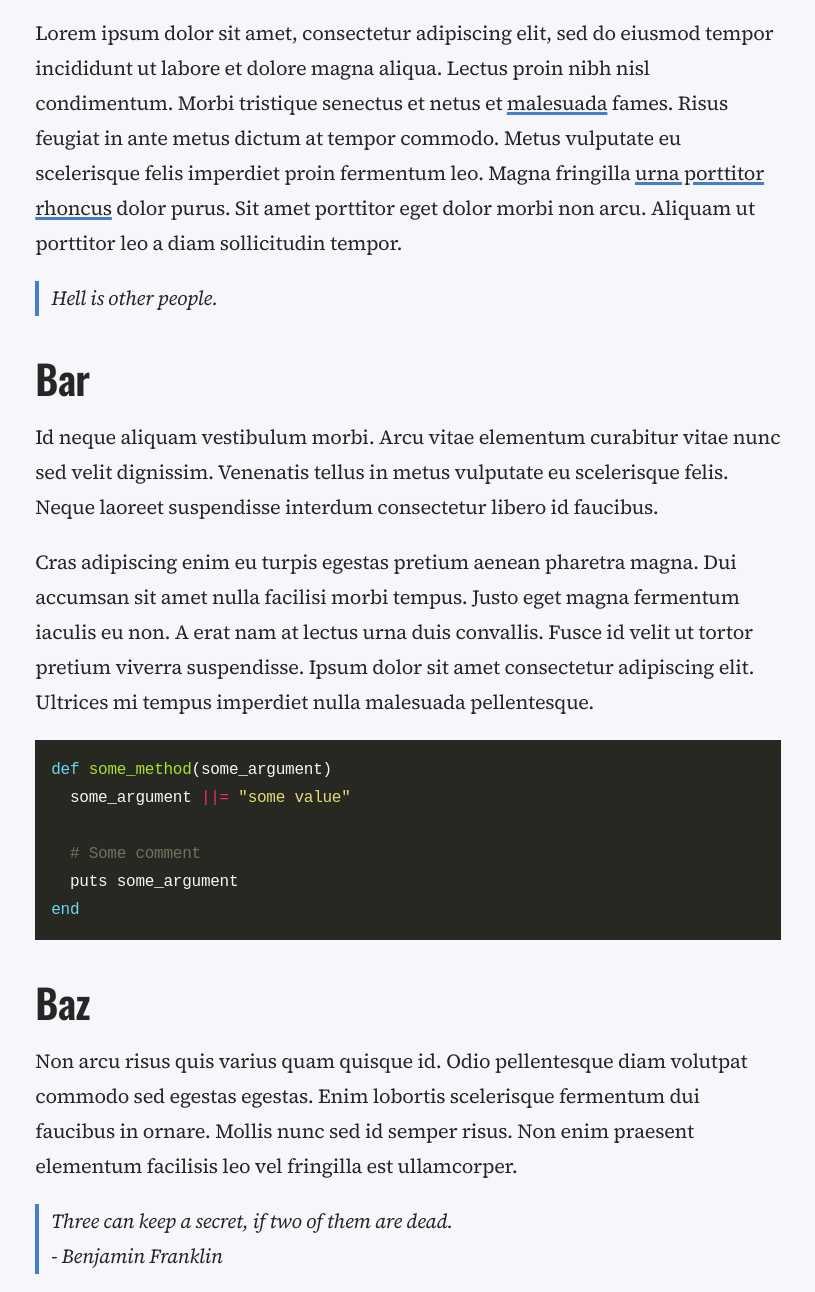
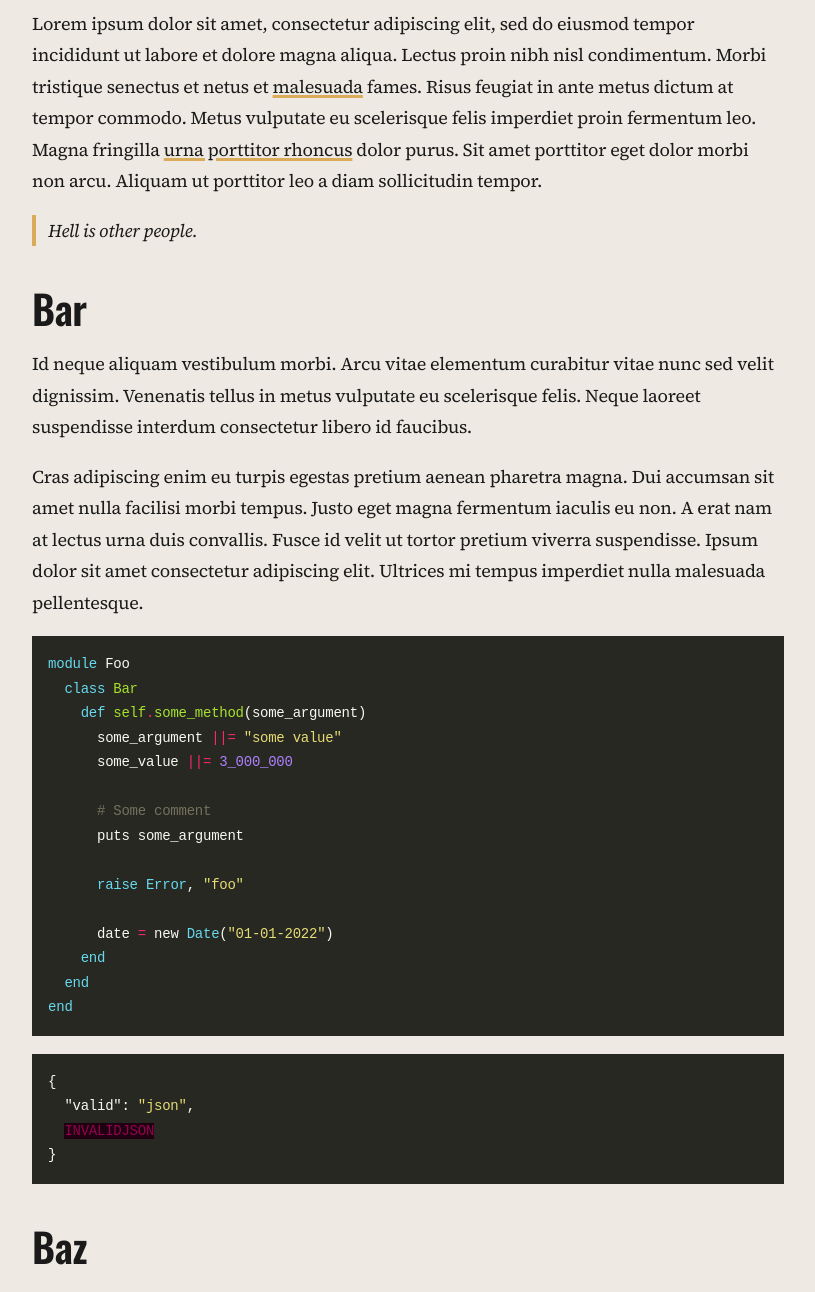
Before and after one commit to nickarora/nickarora.github.io, a Jekyll site: the page built from _app/_posts/2023-05-13-test-post.md, in a window 1280 px wide, cut to the strip 609-1901 px from the top of the page. Shown: the whole strip, without its empty margins (232-1047 px from the left). Built offline with Jekyll 4.4.1, drawn with Linux system fonts in a browser that asks for light colours.

Commit message:
Styles are updated

````diff
--- a/_app/_posts/2023-05-13-test-post.md
+++ b/_app/_posts/2023-05-13-test-post.md
@@ -17,12 +17,28 @@ Id neque aliquam vestibulum morbi. Arcu vitae elementum curabitur vitae nunc sed
 Cras adipiscing enim eu turpis egestas pretium aenean pharetra magna. Dui accumsan sit amet nulla facilisi morbi tempus. Justo eget magna fermentum iaculis eu non. A erat nam at lectus urna duis convallis. Fusce id velit ut tortor pretium viverra suspendisse. Ipsum dolor sit amet consectetur adipiscing elit. Ultrices mi tempus imperdiet nulla malesuada pellentesque.
 
 ```ruby
-def some_method(some_argument)
-  some_argument ||= "some value"
+module Foo
+  class Bar
+    def self.some_method(some_argument)
+      some_argument ||= "some value"
+      some_value ||= 3_000_000
 
-  # Some comment
-  puts some_argument
+      # Some comment
+      puts some_argument
+
+      raise Error, "foo"
+
+      date = new Date("01-01-2022")
+    end
+  end
 end
+```
+
+```json
+{
+  "valid": "json",
+  INVALIDJSON
+}
 ```
 
 ### Baz
--- a/_app/_sass/code-highlight.scss
+++ b/_app/_sass/code-highlight.scss
@@ -1,65 +1,84 @@
-.highlight pre { background-color: #272822; }
-.highlight .hll { background-color: #272822; }
-.highlight .c { color: #75715e } /* Comment */
-.highlight .err { color: #960050; background-color: #1e0010 } /* Error */
-.highlight .k { color: #66d9ef } /* Keyword */
-.highlight .l { color: #ae81ff } /* Literal */
-.highlight .n { color: #f8f8f2 } /* Name */
-.highlight .o { color: #f92672 } /* Operator */
-.highlight .p { color: #f8f8f2 } /* Punctuation */
-.highlight .cm { color: #75715e } /* Comment.Multiline */
-.highlight .cp { color: #75715e } /* Comment.Preproc */
-.highlight .c1 { color: #75715e } /* Comment.Single */
-.highlight .cs { color: #75715e } /* Comment.Special */
+:root {
+  --clr-code-background: #272822;
+  --clr-code-error: #960050;
+  --clr-code-background-error: #1e0010;
+  --clr-code-comment: #75715e;
+  --clr-code-constant: #66d9ef;
+  --clr-code-literal: #ae81ff;
+  --clr-code-name: #f8f8f2;
+  --clr-code-operator: #f92672;
+  --clr-code-date: #e6db74;
+  --clr-code-other: #a6e22e;
+}
+
+.highlight pre { background-color: var(--clr-code-background); }
+.highlight .hll { background-color: var(--clr-code-background); }
+.highlight .c { color: var(--clr-code-comment); } /* Comment */
+.highlight .k { color: var(--clr-code-constant); } /* Keyword */
+.highlight .l { color: var(--clr-code-literal); } /* Literal */
+.highlight .n { color: var(--clr-code-name); } /* Name */
+.highlight .o { color: var(--clr-code-operator); } /* Operator */
+.highlight .p { color: var(--clr-code-name); } /* Punctuation */
+.highlight .cm { color: var(--clr-code-comment); } /* Comment.Multiline */
+.highlight .cp { color: var(--clr-code-comment); } /* Comment.Preproc */
+.highlight .c1 { color: var(--clr-code-comment); } /* Comment.Single */
+.highlight .cs { color: var(--clr-code-comment); } /* Comment.Special */
 .highlight .ge { font-style: italic } /* Generic.Emph */
 .highlight .gs { font-weight: bold } /* Generic.Strong */
-.highlight .kc { color: #66d9ef } /* Keyword.Constant */
-.highlight .kd { color: #66d9ef } /* Keyword.Declaration */
-.highlight .kn { color: #f92672 } /* Keyword.Namespace */
-.highlight .kp { color: #66d9ef } /* Keyword.Pseudo */
-.highlight .kr { color: #66d9ef } /* Keyword.Reserved */
-.highlight .kt { color: #66d9ef } /* Keyword.Type */
-.highlight .ld { color: #e6db74 } /* Literal.Date */
-.highlight .m { color: #ae81ff } /* Literal.Number */
-.highlight .s { color: #e6db74 } /* Literal.String */
-.highlight .na { color: #a6e22e } /* Name.Attribute */
-.highlight .nb { color: #f8f8f2 } /* Name.Builtin */
-.highlight .nc { color: #a6e22e } /* Name.Class */
-.highlight .no { color: #66d9ef } /* Name.Constant */
-.highlight .nd { color: #a6e22e } /* Name.Decorator */
-.highlight .ni { color: #f8f8f2 } /* Name.Entity */
-.highlight .ne { color: #a6e22e } /* Name.Exception */
-.highlight .nf { color: #a6e22e } /* Name.Function */
-.highlight .nl { color: #f8f8f2 } /* Name.Label */
-.highlight .nn { color: #f8f8f2 } /* Name.Namespace */
-.highlight .nx { color: #a6e22e } /* Name.Other */
-.highlight .py { color: #f8f8f2 } /* Name.Property */
-.highlight .nt { color: #f92672 } /* Name.Tag */
-.highlight .nv { color: #f8f8f2 } /* Name.Variable */
-.highlight .ow { color: #f92672 } /* Operator.Word */
-.highlight .w { color: #f8f8f2 } /* Text.Whitespace */
-.highlight .mf { color: #ae81ff } /* Literal.Number.Float */
-.highlight .mh { color: #ae81ff } /* Literal.Number.Hex */
-.highlight .mi { color: #ae81ff } /* Literal.Number.Integer */
-.highlight .mo { color: #ae81ff } /* Literal.Number.Oct */
-.highlight .sb { color: #e6db74 } /* Literal.String.Backtick */
-.highlight .sc { color: #e6db74 } /* Literal.String.Char */
-.highlight .sd { color: #e6db74 } /* Literal.String.Doc */
-.highlight .s2 { color: #e6db74 } /* Literal.String.Double */
-.highlight .se { color: #ae81ff } /* Literal.String.Escape */
-.highlight .sh { color: #e6db74 } /* Literal.String.Heredoc */
-.highlight .si { color: #e6db74 } /* Literal.String.Interpol */
-.highlight .sx { color: #e6db74 } /* Literal.String.Other */
-.highlight .sr { color: #e6db74 } /* Literal.String.Regex */
-.highlight .s1 { color: #e6db74 } /* Literal.String.Single */
-.highlight .ss { color: #e6db74 } /* Literal.String.Symbol */
-.highlight .bp { color: #f8f8f2 } /* Name.Builtin.Pseudo */
-.highlight .vc { color: #f8f8f2 } /* Name.Variable.Class */
-.highlight .vg { color: #f8f8f2 } /* Name.Variable.Global */
-.highlight .vi { color: #f8f8f2 } /* Name.Variable.Instance */
-.highlight .il { color: #ae81ff } /* Literal.Number.Integer.Long */
+.highlight .kc { color: var(--clr-code-constant); } /* Keyword.Constant */
+.highlight .kd { color: var(--clr-code-constant); } /* Keyword.Declaration */
+.highlight .kn { color: var(--clr-code-operator); } /* Keyword.Namespace */
+.highlight .kp { color: var(--clr-code-constant); } /* Keyword.Pseudo */
+.highlight .kr { color: var(--clr-code-constant); } /* Keyword.Reserved */
+.highlight .kt { color: var(--clr-code-constant); } /* Keyword.Type */
+.highlight .ld { color: var(--clr-code-date); } /* Literal.Date */
+.highlight .m { color: var(--clr-code-literal); } /* Literal.Number */
+.highlight .s { color: var(--clr-code-date); } /* Literal.String */
+.highlight .na { color: var(--clr-code-other); } /* Name.Attribute */
+.highlight .nb { color: var(--clr-code-name); } /* Name.Builtin */
+.highlight .nc { color: var(--clr-code-other); } /* Name.Class */
+.highlight .no { color: var(--clr-code-constant); } /* Name.Constant */
+.highlight .nd { color: var(--clr-code-other); } /* Name.Decorator */
+.highlight .ni { color: var(--clr-code-name); } /* Name.Entity */
+.highlight .ne { color: var(--clr-code-other); } /* Name.Exception */
+.highlight .nf { color: var(--clr-code-other); } /* Name.Function */
+.highlight .nl { color: var(--clr-code-name); } /* Name.Label */
+.highlight .nn { color: var(--clr-code-name); } /* Name.Namespace */
+.highlight .nx { color: var(--clr-code-other); } /* Name.Other */
+.highlight .py { color: var(--clr-code-name); } /* Name.Property */
+.highlight .nt { color: var(--clr-code-operator); } /* Name.Tag */
+.highlight .nv { color: var(--clr-code-name); } /* Name.Variable */
+.highlight .ow { color: var(--clr-code-operator); } /* Operator.Word */
+.highlight .w { color: var(--clr-code-name); } /* Text.Whitespace */
+.highlight .mf { color: var(--clr-code-literal); } /* Literal.Number.Float */
+.highlight .mh { color: var(--clr-code-literal); } /* Literal.Number.Hex */
+.highlight .mi { color: var(--clr-code-literal); } /* Literal.Number.Integer */
+.highlight .mo { color: var(--clr-code-literal); } /* Literal.Number.Oct */
+.highlight .sb { color: var(--clr-code-date); } /* Literal.String.Backtick */
+.highlight .sc { color: var(--clr-code-date); } /* Literal.String.Char */
+.highlight .sd { color: var(--clr-code-date); } /* Literal.String.Doc */
+.highlight .s2 { color: var(--clr-code-date); } /* Literal.String.Double */
+.highlight .se { color: var(--clr-code-literal); } /* Literal.String.Escape */
+.highlight .sh { color: var(--clr-code-date); } /* Literal.String.Heredoc */
+.highlight .si { color: var(--clr-code-date); } /* Literal.String.Interpol */
+.highlight .sx { color: var(--clr-code-date); } /* Literal.String.Other */
+.highlight .sr { color: var(--clr-code-date); } /* Literal.String.Regex */
+.highlight .s1 { color: var(--clr-code-date); } /* Literal.String.Single */
+.highlight .ss { color: var(--clr-code-date); } /* Literal.String.Symbol */
+.highlight .bp { color: var(--clr-code-name); } /* Name.Builtin.Pseudo */
+.highlight .vc { color: var(--clr-code-name); } /* Name.Variable.Class */
+.highlight .vg { color: var(--clr-code-name); } /* Name.Variable.Global */
+.highlight .vi { color: var(--clr-code-name); } /* Name.Variable.Instance */
+.highlight .il { color: var(--clr-code-literal); } /* Literal.Number.Integer.Long */
+.highlight .gu { color: var(--clr-code-comment); } /* Generic.Subheading & Diff Unified/Comment? */
+.highlight .gd { color: var(--clr-code-operator); } /* Generic.Deleted & Diff Deleted */
+.highlight .gi { color: var(--clr-code-other); } /* Generic.Inserted & Diff Inserted */
 
-.highlight .gh { } /* Generic Heading & Diff Header */
-.highlight .gu { color: #75715e; } /* Generic.Subheading & Diff Unified/Comment? */
-.highlight .gd { color: #f92672; } /* Generic.Deleted & Diff Deleted */
-.highlight .gi { color: #a6e22e; } /* Generic.Inserted & Diff Inserted */
+/* Error */
+.highlight .err {
+  color: var(--clr-code-error);
+  background-color: var(--clr-code-background-error);
+}
+
+/* Generic Heading & Diff Header */
+// .highlight .gh {}
--- a/_app/_sass/layout.scss
+++ b/_app/_sass/layout.scss
@@ -1,22 +1,24 @@
 :root {
-  --clr-foreground: #262626;
-  --clr-background: #f5f7fa;
-  --clr-primary: #dde4ee;
-  --clr-accent: #467ece;
+  --clr-foreground: #1a1a1a;
+  --clr-background: #eee9e2;
+  --clr-primary: #e4d3b5;
+  --clr-accent: #daab5b;
 
   --ff-body: 'Source Serif 4', serif;
   --ff-header: 'Oswald', sans-serif;
-  --fs-1: 1rem;
-  --fs-2: 1.25rem;
+
+  --fs-1: 0.875rem;
+  --fs-2: 1.125rem;
   --fs-3: 2.5rem;
   --fs-4: 3rem;
   --fs-5: 4rem;
+
   --fw-1: 300;
   --fw-2: 400;
   --fw-3: 600;
 
   --flow-spacer: 1em;
-  --container-max-width: 75ch;
+  --container-max-width: 84ch;
 }
 
 html {
@@ -96,7 +98,7 @@ hr {
 }
 
 .primary-header {
-  background-color: var(--clr-primary);
+  background-color: var(--clr-background);
   padding: 0.5rem 0;
 
   & > section {
@@ -123,7 +125,7 @@ hr {
 .primary-footer {
   display: grid;
   justify-content: center;
-  background-color: var(--clr-primary);
+  background-color: var(--clr-background);
   gap: 0.5rem;
   padding: 1rem;
 }
````
